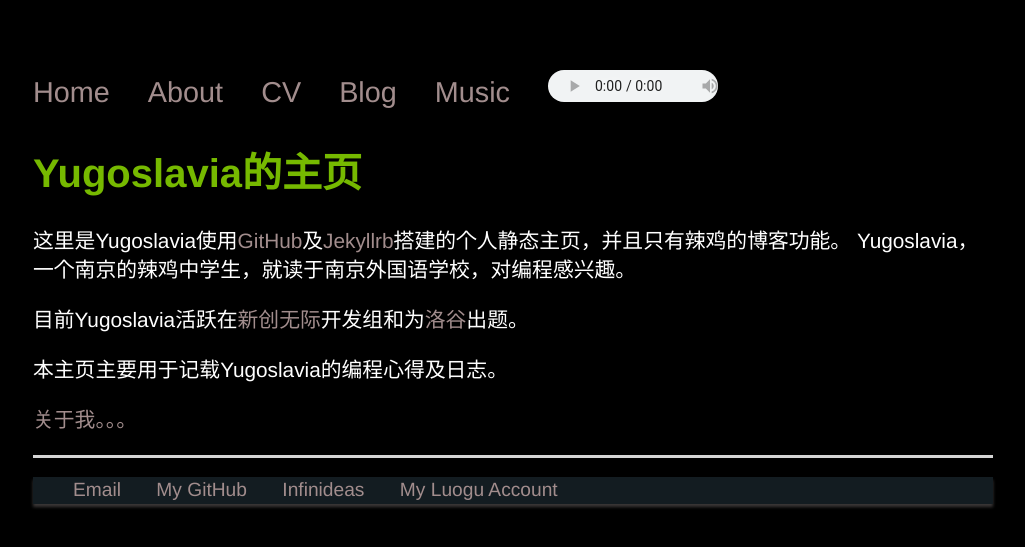
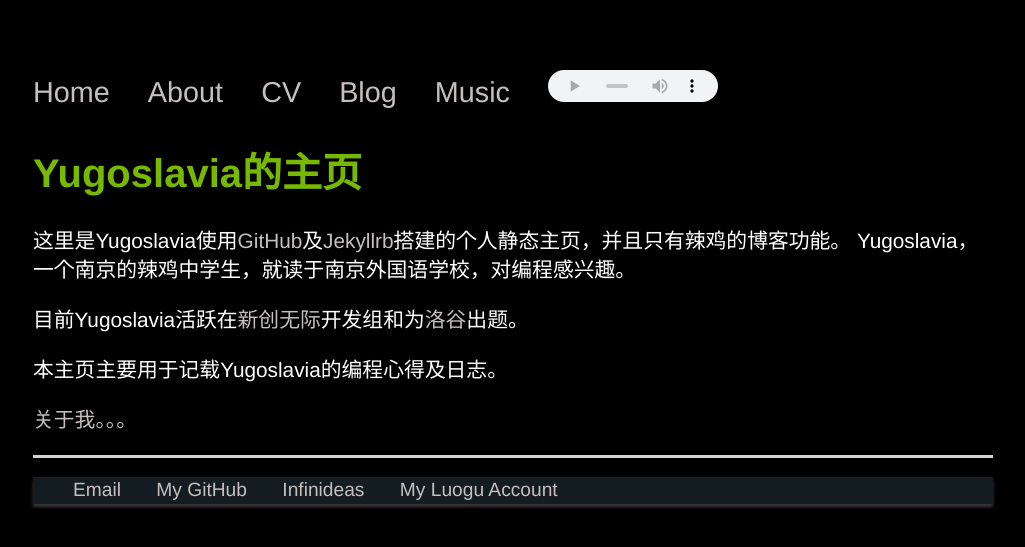
Before and after one commit to Yugoslavia36/yugoslavia36.github.io, a Jekyll site: the page built from index.html, in a window 1280 px wide. Shown: the top 547 px of the page, without its empty margins (127-1152 px from the left). Built offline with Jekyll 4.4.1, drawn with Linux system fonts in a browser that asks for light colours.

Commit message:
Update main.css

```diff
--- a/css/main.css
+++ b/css/main.css
@@ -1,6 +1,6 @@
 body { margin: 60px auto; width: 75%;background: #000;}
 
-a { text-decoration: none; color: #a28d8d; }
+a { text-decoration: none; color: #c7bfbf; }
 a:hover { text-decoration: underline; }
 
 p.meta { color: #1a2367; }
```
